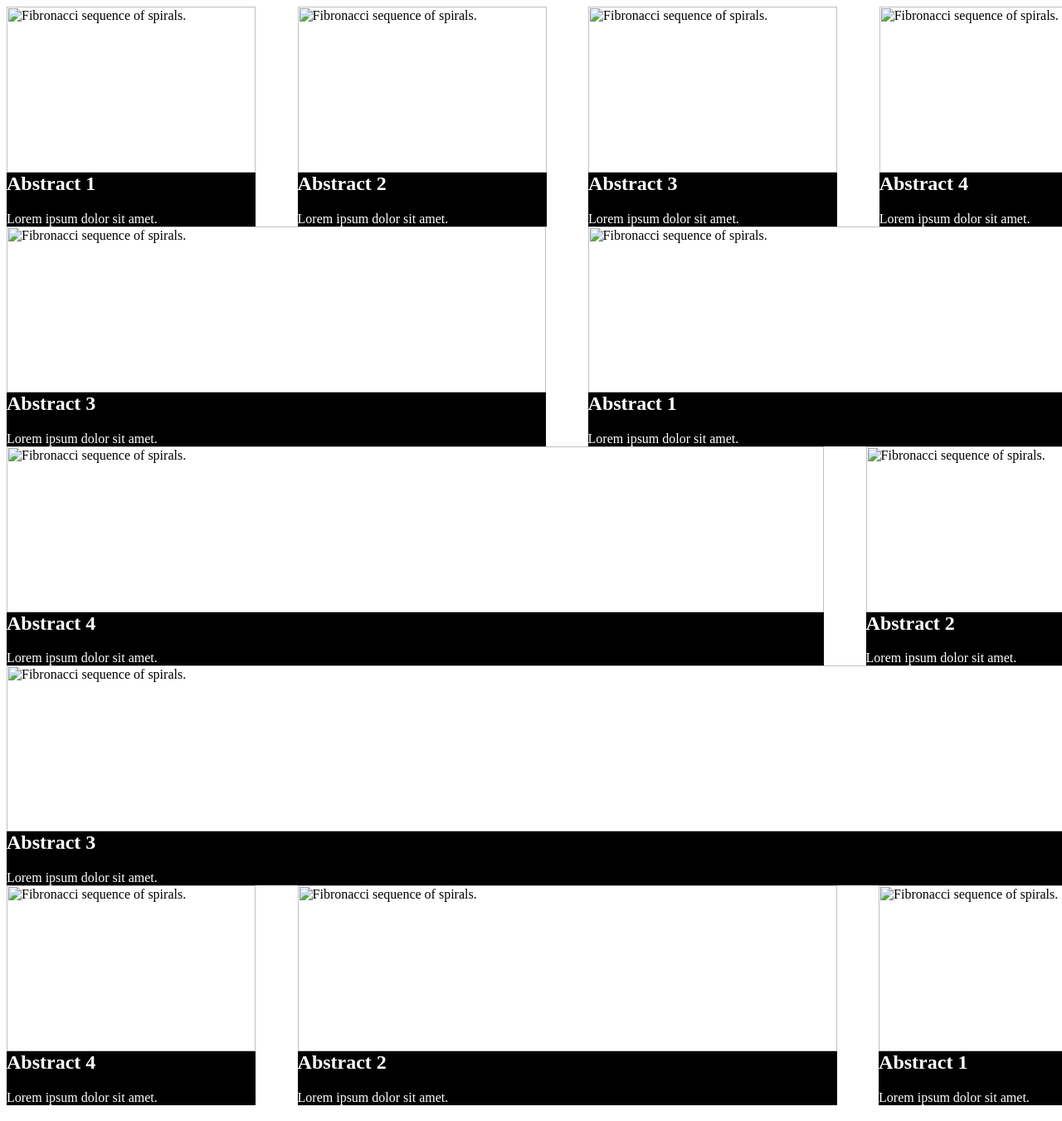
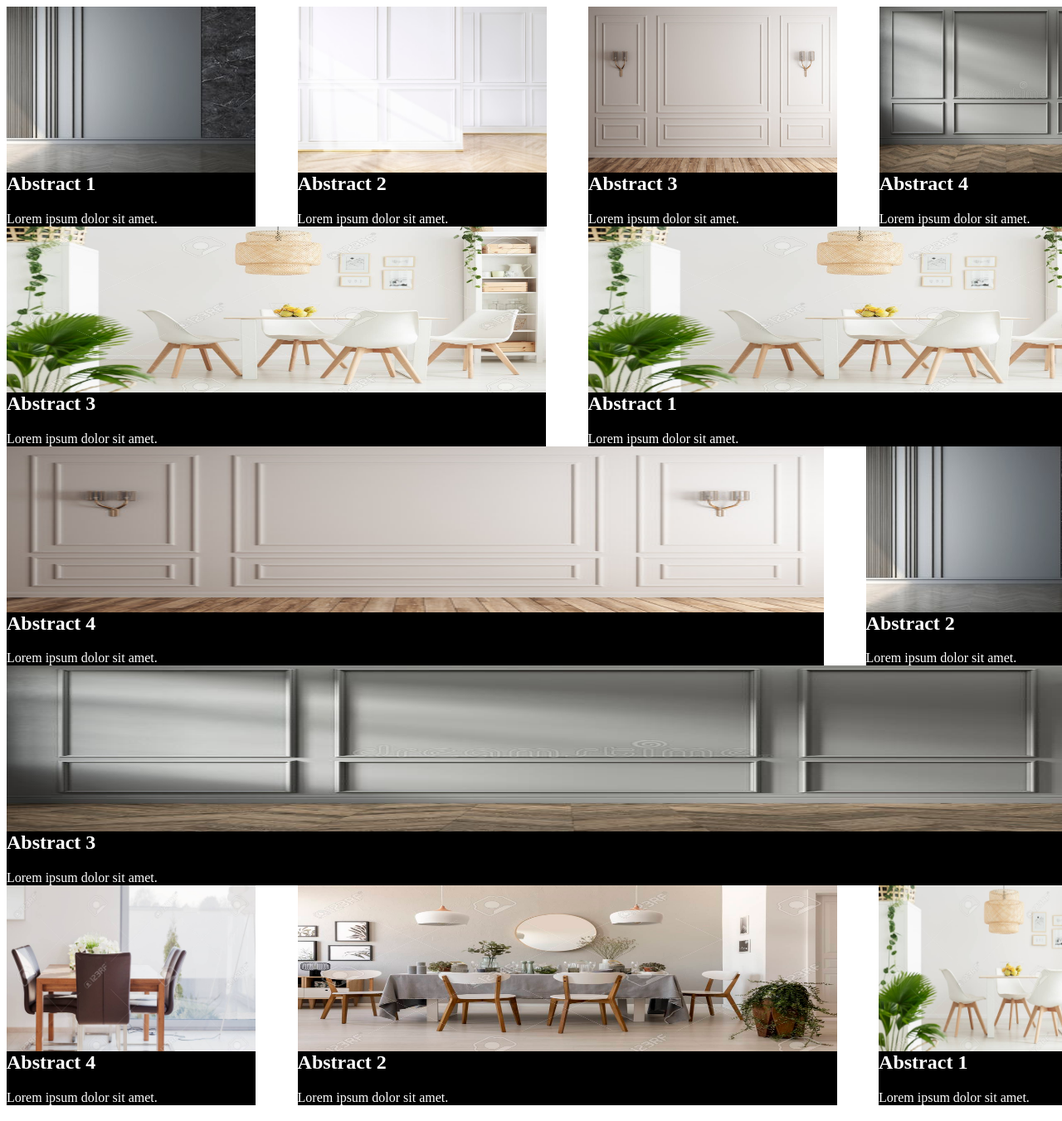
Before and after one commit to Abdul-ahad-sefi/Saylani-12, a plain HTML site: page index.html in a window 1280 px wide. Shown: the top 1351 px of the page at 83% size. Drawn offline with Linux system fonts and the light colour scheme; the site is published under a folder, as on GitHub Pages, so addresses that start at the root find nothing.

Commit message:
Update index.html

```diff
--- a/index.html
+++ b/index.html
@@ -10,7 +10,7 @@
   <div class="pic1">
 
     <figure class="pics1">
-      <img class="img" src="/photo 8.jpg" alt="Fibronacci sequence of spirals." />
+      <img class="img" src="photo 8.jpg" alt="Fibronacci sequence of spirals." />
       <figcaption class="figcaption">
         <h2>Abstract 1</h2>
         <p>Lorem ipsum dolor sit amet.</p>
@@ -18,7 +18,7 @@
     </figure>
 
     <figure class="pics1">
-      <img class="img" src="/photo 5.jpg" alt="Fibronacci sequence of spirals." />
+      <img class="img" src="photo 5.jpg" alt="Fibronacci sequence of spirals." />
       <figcaption class="figcaption">
         <h2>Abstract 2</h2>
         <p>Lorem ipsum dolor sit amet.</p>
@@ -26,7 +26,7 @@
     </figure>
 
     <figure class="pics1">
-      <img class="img" src="/photo 2.jpg" alt="Fibronacci sequence of spirals." />
+      <img class="img" src="photo 2.jpg" alt="Fibronacci sequence of spirals." />
       <figcaption class="figcaption">
         <h2>Abstract 3</h2>
         <p>Lorem ipsum dolor sit amet.</p>
@@ -34,7 +34,7 @@
     </figure>
 
     <figure class="pics1">
-      <img class="img" src="/photo 7.jpg" alt="Fibronacci sequence of spirals." />
+      <img class="img" src="photo 7.jpg" alt="Fibronacci sequence of spirals." />
       <figcaption class="figcaption">
         <h2>Abstract 4</h2>
         <p>Lorem ipsum dolor sit amet.</p>
@@ -46,7 +46,7 @@
 <div class="pic2">
 
   <figure class="pics2">
-    <img class="img2" src="/photo 4.jpg" alt="Fibronacci sequence of spirals." />
+    <img class="img2" src="photo 4.jpg" alt="Fibronacci sequence of spirals." />
     <figcaption class="figcaption2">
       <h2>Abstract 3</h2>
       <p>Lorem ipsum dolor sit amet.</p>
@@ -54,7 +54,7 @@
   </figure>
 
   <figure class="pics2">
-    <img class="img2" src="/photo 4.jpg" alt="Fibronacci sequence of spirals." />
+    <img class="img2" src="photo 4.jpg" alt="Fibronacci sequence of spirals." />
     <figcaption class="figcaption2">
       <h2>Abstract 1</h2>
       <p>Lorem ipsum dolor sit amet.</p>
@@ -65,7 +65,7 @@
 <div class="pic3">
 
   <figure class="pics3">
-    <img class="img3" src="/photo 2.jpg" alt="Fibronacci sequence of spirals." />
+    <img class="img3" src="photo 2.jpg" alt="Fibronacci sequence of spirals." />
     <figcaption class="figcaption3">
       <h2>Abstract 4</h2>
       <p>Lorem ipsum dolor sit amet.</p>
@@ -73,7 +73,7 @@
   </figure>
 
   <figure class="pics3">
-    <img class="img5" src="/photo 8.jpg" alt="Fibronacci sequence of spirals." />
+    <img class="img5" src="photo 8.jpg" alt="Fibronacci sequence of spirals." />
     <figcaption class="figcaption3">
       <h2>Abstract 2</h2>
       <p>Lorem ipsum dolor sit amet.</p>
@@ -85,7 +85,7 @@
 
 <div class="pic4">
   <figure class="pics4">
-    <img class="img4" src="/photo 7.jpg" alt="Fibronacci sequence of spirals." />
+    <img class="img4" src="photo 7.jpg" alt="Fibronacci sequence of spirals." />
     <figcaption class="figcaption4">
       <h2>Abstract 3</h2>
       <p>Lorem ipsum dolor sit amet.</p>
@@ -96,7 +96,7 @@
 <div class="pic5">
 
   <figure class="pics5">
-    <img class="img5" src="/photo 3.jpg" alt="Fibronacci sequence of spirals." />
+    <img class="img5" src="photo 3.jpg" alt="Fibronacci sequence of spirals." />
     <figcaption class="figcaption5">
       <h2>Abstract 4</h2>
       <p>Lorem ipsum dolor sit amet.</p>
@@ -104,7 +104,7 @@
   </figure>
 
   <figure class="pics5">
-    <img class="img7" src="/photo1.jpg" alt="Fibronacci sequence of spirals." />
+    <img class="img7" src="photo1.jpg" alt="Fibronacci sequence of spirals." />
     <figcaption class="figcaption5">
       <h2>Abstract 2</h2>
       <p>Lorem ipsum dolor sit amet.</p>
@@ -112,7 +112,7 @@
   </figure>
 
   <figure class="pics5">
-    <img class="img5" src="/photo 4.jpg" alt="Fibronacci sequence of spirals." />
+    <img class="img5" src="photo 4.jpg" alt="Fibronacci sequence of spirals." />
     <figcaption class="figcaption5">
       <h2>Abstract 1</h2>
       <p>Lorem ipsum dolor sit amet.</p>
```
